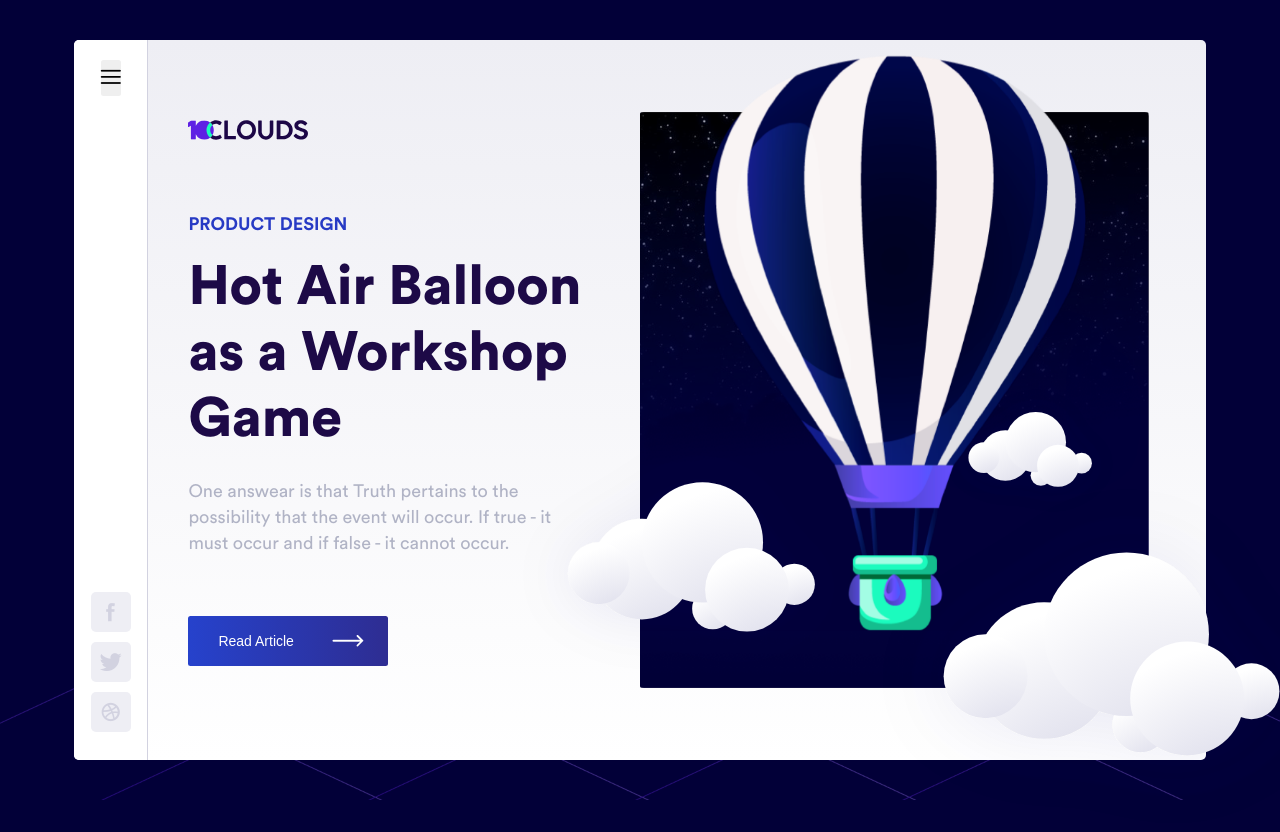
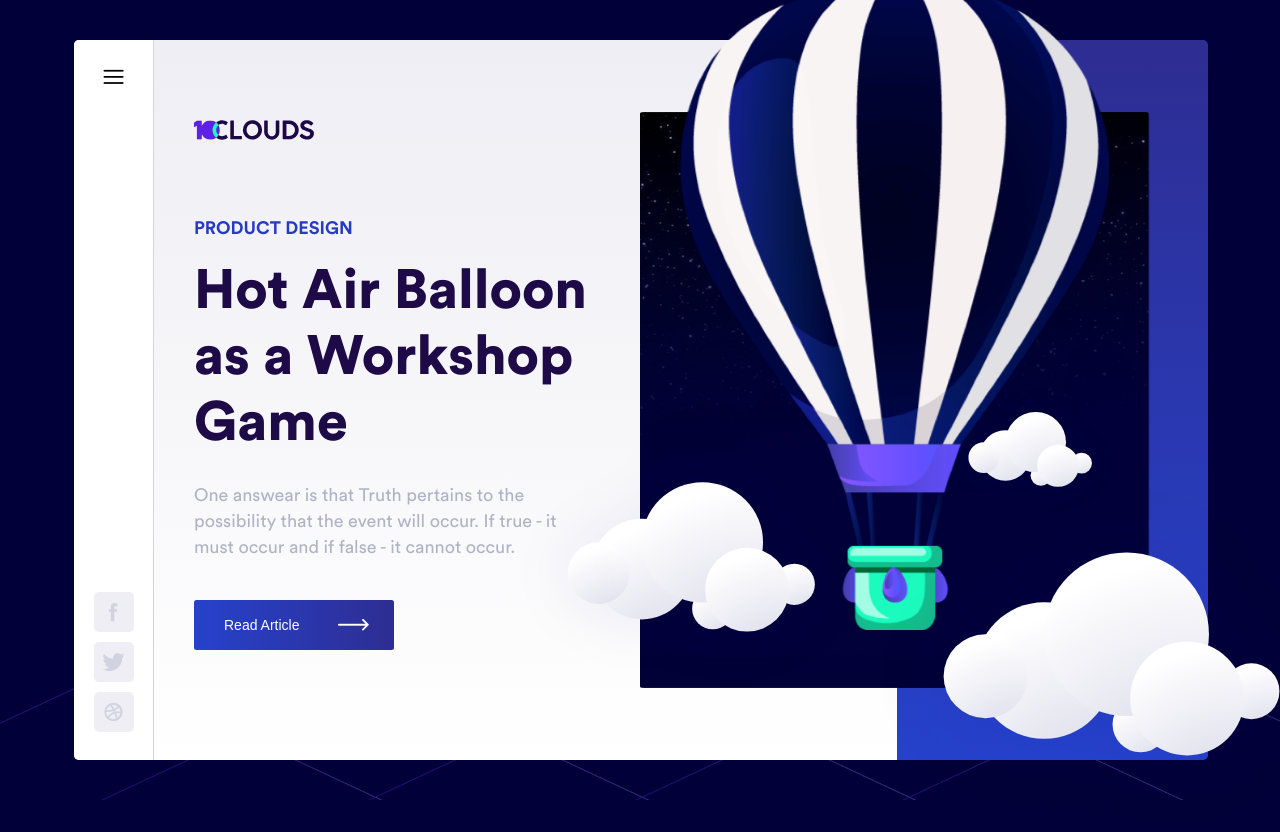
Before and after one commit to justynawojciechowska/hotAirBalloon, a React (Create React App) app: page / in a window 1280 px wide. Shown: the top 832 px of the page. Built offline with nearby package versions, Linux system fonts and the light colour scheme.

Commit message:
Fixed issue with blue right stripe

```diff
--- a/src/styles/css/styles.css
+++ b/src/styles/css/styles.css
@@ -110,9 +110,13 @@
 
 @keyframes slideOutToTop {
   0% {
-    bottom: 0; }
+    bottom: 0;
+    opacity: 1; }
+  95% {
+    opacity: 1; }
   100% {
-    bottom: 200%; } }
+    bottom: 150%;
+    opacity: 0; } }
 
 @keyframes moveDown {
   0% {
@@ -134,6 +138,15 @@
     width: 30%; }
   100% {
     opacity: 0;
+    width: 0; } }
+
+@keyframes fadeOutMoveLeft {
+  0% {
+    opacity: 1;
+    right: 0; }
+  100% {
+    opacity: 0;
+    right: 60%;
     width: 0; } }
 
 @keyframes show {
@@ -609,15 +622,26 @@ a {
   position: relative;
   display: flex;
   align-self: center;
-  border-radius: 5px;
   width: 0;
   max-width: 100%;
   height: 90vh;
-  max-height: 650px;
+  min-height: 650px; }
+  .main-content:after {
+    position: absolute;
+    content: '';
+    left: 0;
+    bottom: 0;
+    width: 100%;
+    height: 100%;
+    border-radius: 5px;
+    z-index: -1;
     background: #eeeef4;
     background: -moz-linear-gradient(top, #eeeef4 0%, #fff 100%);
     background: -webkit-linear-gradient(top, #eeeef4 0%, #fff 100%);
     background: linear-gradient(to bottom, #eeeef4 0%, #fff 100%); }
+    .animation-ended .main-content:after {
+      width: 100%;
+      animation: 0.5s linear 3.9s 1 normal forwards fadeOutWidthTransform; }
   @media only screen and (min-width: 1200px) {
     .main-content {
       height: 90vh;
@@ -628,9 +652,6 @@ a {
       height: 955px; } }
   .main-content.animation-start {
     animation: 1s cubic-bezier(0.5, 0.25, 0.31, 0.955) 0s 1 normal forwards widthAnimation; }
-  .animation-ended .main-content {
-    width: 100%;
-    animation: 0.5s linear 3.9s 1 normal forwards fadeOutWidthTransform; }
   .main-content__nav {
     background-color: white;
     width: 80px;
@@ -671,10 +692,29 @@ a {
       .animation-start .main-content__img .logo {
         animation: 0.3s ease-in 1.3s 1 normal forwards smoothFadeFromTop; }
   .main-content__aside {
-    width: 30%;
+    opacity: 1;
+    z-index: 1; }
+    .main-content__aside:after {
+      position: absolute;
+      content: '';
+      width: calc((45% / 2) + 5%);
+      height: 100%;
+      right: -2px;
+      top: 0;
       border-top-right-radius: 5px;
       border-bottom-right-radius: 5px;
-    opacity: 1; }
+      opacity: 0;
+      z-index: -1;
+      background: #2e2d92;
+      background: -moz-linear-gradient(top, #2e2d92 0%, #2642CC 100%);
+      background: -webkit-linear-gradient(top, #2e2d92 0%, #2642CC 100%);
+      background: linear-gradient(to bottom, #2e2d92 0%, #2642CC 100%); }
+      .animation-start .main-content__aside:after {
+        animation: 0.5s ease-in 1.3s 1 normal forwards show; }
+      .animation-ended .main-content__aside:after {
+        opacity: 1;
+        right: 0;
+        animation: 0.3s ease-in 3.9s 1 normal forwards fadeOutMoveLeft; }
 
 /* Components
 -------------------------------------------------------------- */
@@ -712,7 +752,7 @@ a {
     margin-bottom: 40px;
     position: relative;
     opacity: 0; }
-    @media only screen and (min-width: 1200px) {
+    @media only screen and (min-width: 1800px) {
       .article__desc {
         margin-bottom: 60px; } }
     .animation-start .article__desc {
@@ -738,7 +778,8 @@ a {
   font-size: 14px;
   font-size: 1.4rem;
   text-align: left;
-  cursor: pointer; }
+  cursor: pointer;
+  background: none; }
   .button--gradient {
     position: relative;
     padding-left: 10px;
@@ -827,10 +868,13 @@ a {
       z-index: 2; }
       @media only screen and (min-width: 1200px) {
         .balloon__img--balloon {
+          width: 430px; } }
+      @media only screen and (min-width: 1800px) {
+        .balloon__img--balloon {
           width: 75%; } }
     .animation-out .balloon__img--cloud {
       opacity: 1;
-      animation: 1s ease-in 2s 1 normal forwards moveDown; }
+      animation: 1s ease-in 3.3s 1 normal forwards moveDown; }
     .animation-ended .balloon__img--cloud {
       opacity: 1;
       margin-bottom: -20px;
@@ -853,7 +897,7 @@ a {
     width: 100%;
     height: 100%; }
     .animation-out .balloon__wrapper {
-      animation: 2s cubic-bezier(0.55, 0.055, 0.675, 0.19) 2.2s 1 normal forwards slideOutToTop; }
+      animation: 4.5s cubic-bezier(0.55, 0.055, 0.675, 0.19) 3.3s 1 normal forwards slideOutToTop; }
   .balloon__fire {
     position: absolute;
     left: 50%;
@@ -862,6 +906,9 @@ a {
     height: 50px;
     transform: translateX(-50%);
     z-index: 9; }
+    @media only screen and (min-width: 1200px) {
+      .balloon__fire {
+        bottom: 35%; } }
     @media only screen and (min-width: 1800px) {
       .balloon__fire {
         bottom: 31%; } }
@@ -874,11 +921,11 @@ a {
       opacity: 0;
       transform: translateX(-50%); }
       .animation-out .balloon__fire-img--big {
-        animation: fadeBigFire 0.5s ease-in 1.5s 1 normal forwards; }
+        animation: fadeBigFire 0.5s ease-in 2.3s 1 normal forwards; }
       .animation-out .balloon__fire-img--medium {
-        animation: fadeMediumFire 0.5s ease-in 1s 1 normal forwards; }
+        animation: fadeMediumFire 0.5s ease-in 1.8s 1 normal forwards; }
       .animation-out .balloon__fire-img--small {
-        animation: fadeSmallFire 0.5s ease-in 0.5s 1 normal forwards; }
+        animation: fadeSmallFire 0.5s ease-in 1.3s 1 normal forwards; }
 
 .social-links__item {
   margin-bottom: 10px;
--- a/src/styles/scss/components/_article.scss
+++ b/src/styles/scss/components/_article.scss
@@ -56,7 +56,7 @@
     position: relative;
     opacity: 0;
 
-    @media #{$media-lg}{
+    @media #{$media-lg-xl}{
       margin-bottom: 60px;
     }
 
--- a/src/styles/scss/components/_balloon.scss
+++ b/src/styles/scss/components/_balloon.scss
@@ -39,6 +39,10 @@
       z-index: 2;
 
       @media #{$media-lg}{
+        width: 430px;
+      }
+
+      @media #{$media-lg-xl}{
         width: 75%;
       }
     }
@@ -47,7 +51,7 @@
 
       .animation-out & {
         opacity: 1;
-        animation: $duration-normal ease-in $duration*4 1 normal forwards moveDown;
+        animation: $duration-normal ease-in ($delay+ ($duration*4)) 1 normal forwards moveDown;
       }
 
       .animation-ended & {
@@ -83,7 +87,7 @@
     height: 100%;
 
     .animation-out & {
-      animation: 2s $cubic-ease-in $images-delay 1 normal forwards slideOutToTop;
+      animation: 4.5s $cubic-ease-in ($delay+ ($duration*4)) 1 normal forwards slideOutToTop;
     }
   }
 
@@ -96,6 +100,9 @@
     transform: translateX(-50%);
     z-index: 9;
 
+    @media #{$media-lg}{
+      bottom: 35%;
+    }
     @media #{$media-lg-xl}{
       bottom: 31%;
     }
@@ -111,19 +118,19 @@
 
       &--big {
         .animation-out & {
-          animation: fadeBigFire $duration ease-in $duration*3 1 normal forwards;
+          animation: fadeBigFire $duration ease-in $delay+$duration*2 1 normal forwards;
         }
       }
 
       &--medium {
         .animation-out & {
-          animation: fadeMediumFire $duration ease-in $duration*2 1 normal forwards;
+          animation: fadeMediumFire $duration ease-in $delay+$duration 1 normal forwards;
         }
       }
 
       &--small {
         .animation-out & {
-          animation: fadeSmallFire $duration ease-in $duration 1 normal forwards;
+          animation: fadeSmallFire $duration ease-in $delay 1 normal forwards;
         }
       }
     }
--- a/src/styles/scss/components/_buttons.scss
+++ b/src/styles/scss/components/_buttons.scss
@@ -5,6 +5,7 @@
   font-size: 1.4rem;
   text-align: left;
   cursor: pointer;
+  background: none;
 
   &--gradient {
     position: relative;
--- a/src/styles/scss/components/_social-links.scss
+++ b/src/styles/scss/components/_social-links.scss
@@ -18,19 +18,19 @@
 
     &:nth-child(1) {
       .animation-start & {
-        animation: $fast-duration ease-in $delay 1 normal forwards show;
+        animation: $duration-fast ease-in $delay 1 normal forwards show;
       }
     }
 
     &:nth-child(2) {
       .animation-start &{
-        animation: $fast-duration ease-in ($delay + $fast-duration) 1 normal forwards show;
+        animation: $duration-fast ease-in ($delay + $duration-fast) 1 normal forwards show;
       }
     }
 
     &:nth-child(3) {
       .animation-start &{
-        animation: $fast-duration ease-in ($delay + $fast-duration*2) 1 normal forwards show;
+        animation: $duration-fast ease-in ($delay + $duration-fast*2) 1 normal forwards show;
       }
     }
   }
--- a/src/styles/scss/helpers/_animations.scss
+++ b/src/styles/scss/helpers/_animations.scss
@@ -105,9 +105,14 @@
 @keyframes slideOutToTop {
   0% {
     bottom: 0;
+    opacity: 1;
+  }
+  95% {
+    opacity: 1;
   }
   100% {
-    bottom: 200%;
+    bottom: 150%;
+    opacity: 0;
   }
 }
 
@@ -142,6 +147,19 @@
     width: 0;
   }
 }
+
+@keyframes fadeOutMoveLeft {
+  0% {
+    opacity: 1;
+    right: 0;
+  }
+  100% {
+    opacity: 0;
+    right: 60%;
+    width: 0;
+  }
+}
+
 
 @keyframes show {
   0% {
--- a/src/styles/scss/helpers/_variables.scss
+++ b/src/styles/scss/helpers/_variables.scss
@@ -47,13 +47,13 @@ $radius-base:                 5px !default;
 -------------------------------------------------------------- */
 $duration:                    0.5s;
 $duration-normal:               1s;
-$fast-duration:               0.3s;
+$duration-fast:               0.3s;
 $slide-from-top-duration:     1.5s;
 
-$delay:                       $duration-normal + $fast-duration;
+$delay:                       $duration-normal + $duration-fast;
 $delay-end:                   $delay*3;
 $images-delay:                2.2s;
-$animation-in-end:            $slide-from-top-duration + $images-delay + $fast-duration;
+$animation-in-end:            $slide-from-top-duration + $images-delay + $duration-fast;
 
 $cubic-brazier:               cubic-bezier(.500, .250, .310, .955);
 $cubic-ease-in:        cubic-bezier(0.55, 0.055, 0.675, 0.19);
--- a/src/styles/scss/layout/_content.scss
+++ b/src/styles/scss/layout/_content.scss
@@ -3,12 +3,28 @@
   position: relative;
   display: flex;
   align-self: center;
-  border-radius: $radius-base;
   width: 0;
   max-width: 100%;
   height: 90vh;
-  max-height: 650px;
-  @include gradient($athens-gray, #fff);
+  min-height: 650px;
+
+  &:after{
+    position: absolute;
+    content: '';
+    left: 0;
+    bottom: 0;
+    width: 100%;
+    height: 100%;
+    border-radius: $radius-base;
+    z-index: -1;
+    @include gradient($athens-gray, #fff);
+
+
+    .animation-ended & {
+      width: 100%;
+      animation: $duration linear $delay-end 1 normal forwards fadeOutWidthTransform;
+    }
+  }
 
   @media #{$media-lg}{
     height: 90vh;
@@ -22,11 +38,6 @@
 
   &.animation-start {
     animation: $duration-normal $cubic-brazier 0s 1 normal forwards widthAnimation;
-  }
-
-  .animation-ended & {
-    width: 100%;
-    animation: $duration linear $delay-end 1 normal forwards fadeOutWidthTransform;
   }
 
   &__nav {
@@ -83,17 +94,38 @@
       opacity: 0;
 
       .animation-start & {
-        animation: $fast-duration ease-in $delay 1 normal forwards smoothFadeFromTop;
+        animation: $duration-fast ease-in $delay 1 normal forwards smoothFadeFromTop;
       }
     }
   }
 
   &__aside {
-    width: 30%;
-    border-top-right-radius: $radius-base;
-    border-bottom-right-radius: $radius-base;
     opacity: 1;
-    //@include gradient($bay-blue, $cerulean-blue);
+    z-index: 1;
 
+    &:after{
+      position: absolute;
+      content: '';
+      width: calc((45% / 2) + 5%); //half of balloon background + right margin
+      height: 100%;
+      right: -2px;
+      top: 0;
+      border-top-right-radius: $radius-base;
+      border-bottom-right-radius: $radius-base;
+      opacity: 0;
+      z-index: -1;
+      @include gradient($bay-blue, $cerulean-blue);
+
+
+      .animation-start & {
+        animation: $duration ease-in $delay 1 normal forwards show;
+      }
+
+      .animation-ended & {
+        opacity: 1;
+        right: 0;
+        animation: $duration-fast ease-in $delay-end 1 normal forwards fadeOutMoveLeft;
+      }
+    }
   }
 }
```
Lines whose indentation alone changed are shown as unchanged.
